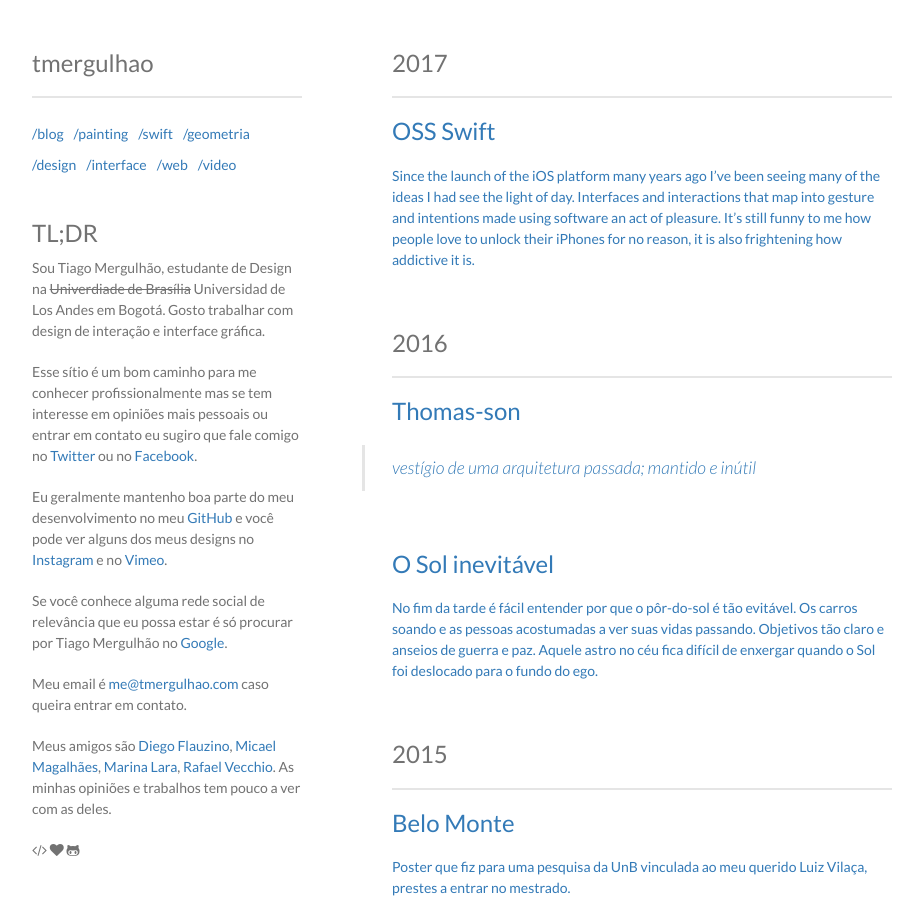
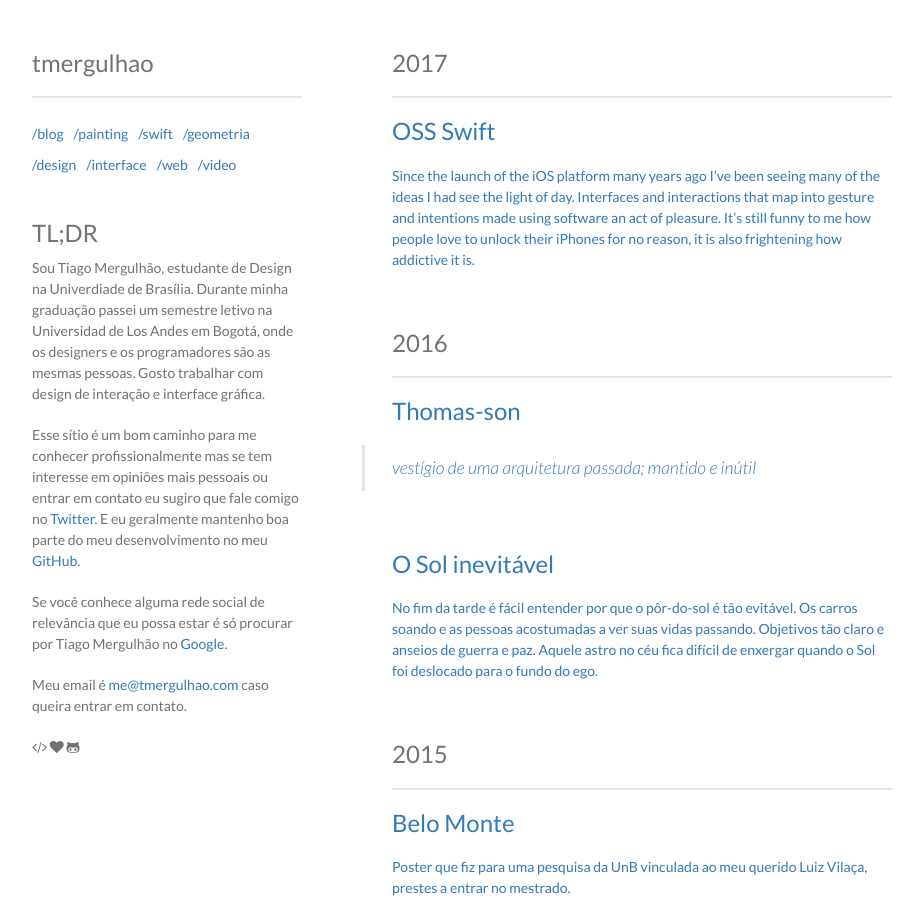
Before and after one commit to tmergulhao/tmergulhao.github.io, a Jekyll site: the page built from index.md, in a window 1280 px wide and 900 px high. Shown: the whole window, without its empty margins (178-1101 px from the left). Built offline with Jekyll 4.4.1, drawn with Linux system fonts in a browser that asks for light colours; nearby versions of some CDN libraries; our own code applies the rules of GitHub Pages for plain Markdown files.

Commit message:
Retirada de algumas redes sociais e atualização de Universidade

```diff
--- a/index.md
+++ b/index.md
@@ -8,19 +8,15 @@ borders: "rgb(229, 229, 229)"
 
 ### TL;DR <small class="hidden">too long; didn't read</small>
 
-Sou Tiago Mergulhão, estudante de Design na <del>Univerdiade de Brasília</del> Universidad de Los Andes em Bogotá.
+Sou Tiago Mergulhão, estudante de Design na Univerdiade de Brasília.
+Durante minha graduação passei um semestre letivo na Universidad de Los Andes em Bogotá, onde os designers e os programadores são as mesmas pessoas.
 Gosto trabalhar com design de interação e interface gráfica.
 
-Esse sítio é um bom caminho para me conhecer profissionalmente mas se tem interesse em opiniões mais pessoais ou entrar em contato eu sugiro que fale comigo no [Twitter](http://twitter.com/tmergulhao) ou no [Facebook](http://facebook.com/tmergulhao).
+Esse sítio é um bom caminho para me conhecer profissionalmente mas se tem interesse em opiniões mais pessoais ou entrar em contato eu sugiro que fale comigo no [Twitter](http://twitter.com/tmergulhao). E eu geralmente mantenho boa parte do meu desenvolvimento no meu [GitHub](http://github.com/tmergulhao).
 
-Eu geralmente mantenho boa parte do meu desenvolvimento no meu [GitHub](http://github.com/tmergulhao) e você pode ver alguns dos meus designs no [Instagram](http://instagram.com/tmergulhao) e no [Vimeo](http://vimeo.com/tmergulhao).
-
-Se você conhece alguma rede social de relevância que eu possa estar é só procurar por Tiago Mergulhão no [Google](https://www.google.com.br/?gfe_rd=cr&ei=w5-TVqjuMMvK8ge6uq7YCg&gws_rd=ssl#q=Tiago+Mergulhão+tmergulhao).
+Se você conhece alguma rede social de relevância que eu possa estar é só procurar por Tiago Mergulhão no [Google](https://www.google.com.br/?q=Tiago+Mergulhão+tmergulhao).
 
 Meu email é [me@tmergulhao.com](mailto:me@tmergulhao.com?subject=Vi%20seu%20site%20e...&body=Escreva%20aqui%20algo%20legal) caso queira entrar em contato.
 
-Meus amigos são [Diego Flauzino](http://flauzino.com/), [Micael Magalhães](http://micaelmagalhaes.com), [Marina Lara](http://www.herownwings.co/), [Rafael Vecchio](http://esquilo.design/portugues/).
-As minhas opiniões e trabalhos tem pouco a ver com as deles.
-
 <!-- <br> -->
 <!-- [Currículo →](/cv.html) -->
```
